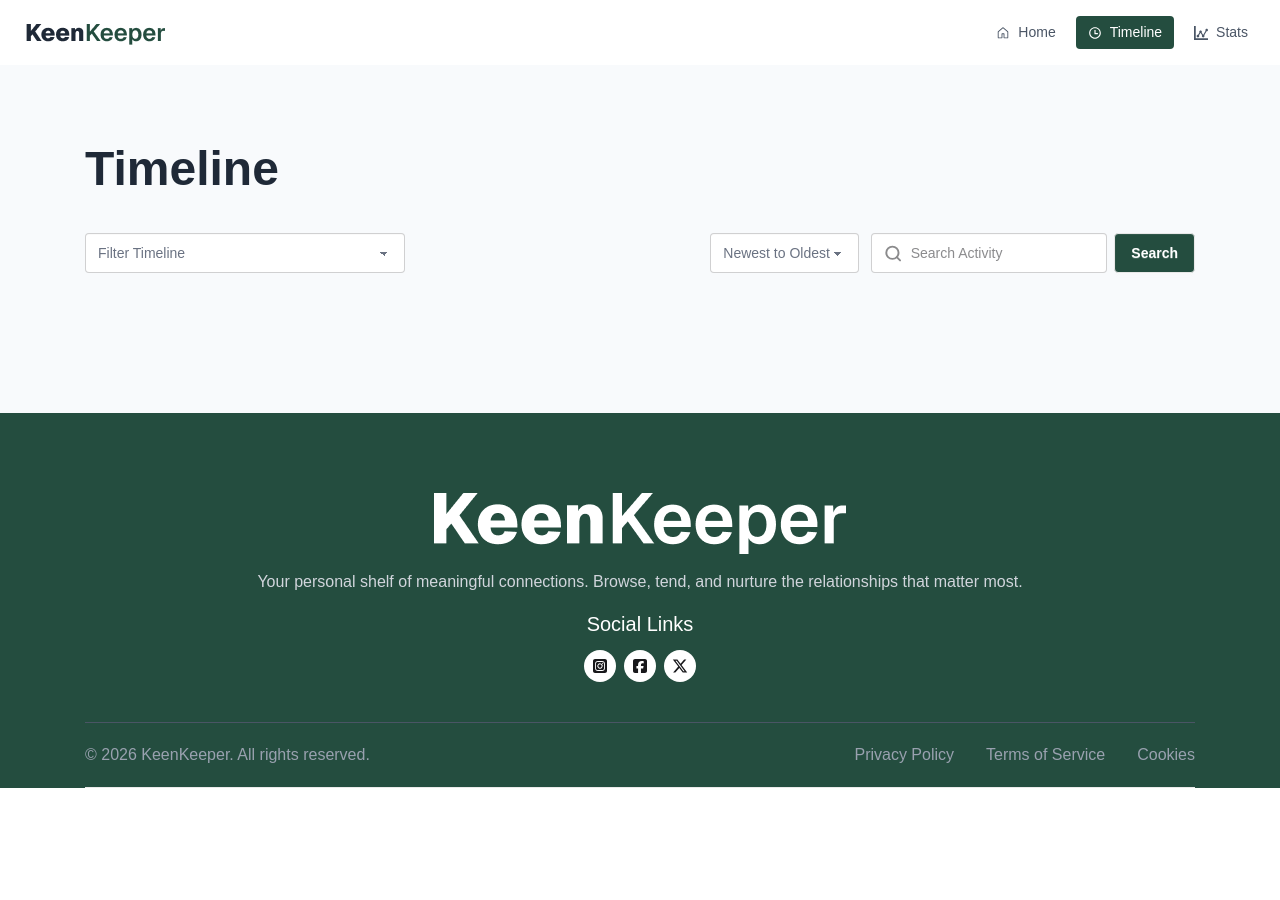
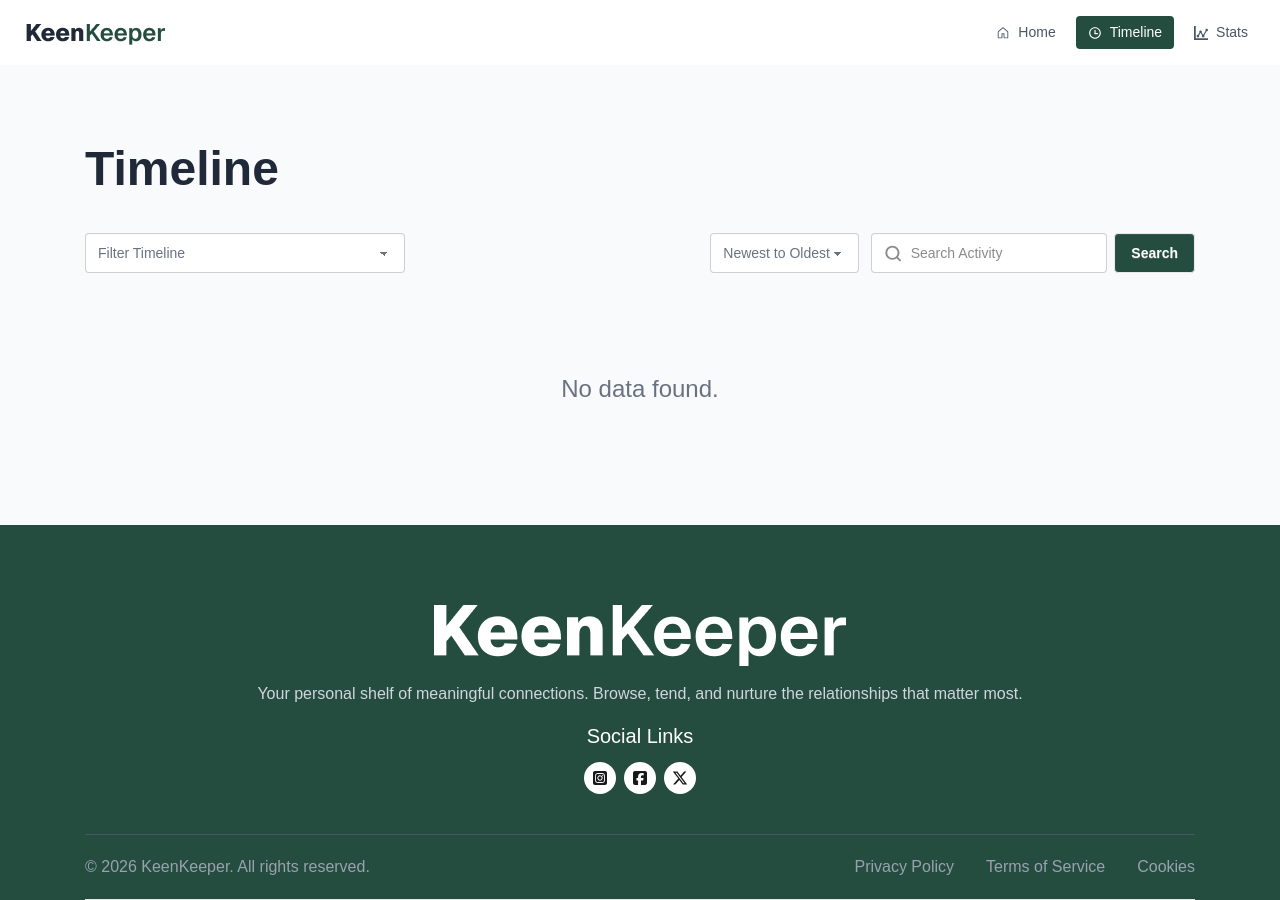
Before and after one commit to muhammad-touhid/B13-Assignment-07-MD-Touhidul-Islam, a React (Vite) app: page /timeline in a window 1280 px wide. Before the commit the page ends 800 px from the top, so only its background shows below. Built offline with nearby package versions, Linux system fonts and the light colour scheme.

Commit message:
No data found add in timeline and stats

```diff
--- a/src/pages/stats/Stats.jsx
+++ b/src/pages/stats/Stats.jsx
@@ -42,6 +42,11 @@
           <h4 className="text-xl font-medium text-gray-900">
             By Interaction Type
           </h4>
+          {timelineData.length === 0 ? (
+            <p className="text-2xl text-center text-gray-500 py-10">
+              No data found.
+            </p>
+          ) : (
             <div className="p-10">
               <PieChart
                 style={{
@@ -74,6 +79,7 @@
                 <Tooltip />
               </PieChart>
             </div>
+          )}
         </div>
       </div>
     </div>
--- a/src/pages/timeline/Timeline.jsx
+++ b/src/pages/timeline/Timeline.jsx
@@ -102,7 +102,12 @@
           </div>
         </div>
 
-        {displayedTimeline.map((activity, index) => {
+        {displayedTimeline.length === 0 ? (
+          <p className="text-2xl text-center text-gray-500 py-10">
+            No data found.
+          </p>
+        ) : (
+          displayedTimeline.map((activity, index) => {
             return (
               <div
                 key={index}
@@ -137,7 +142,8 @@
                 </div>
               </div>
             );
-        })}
+          })
+        )}
       </div>
     </div>
   );
```
Lines whose indentation alone changed are shown as unchanged.
